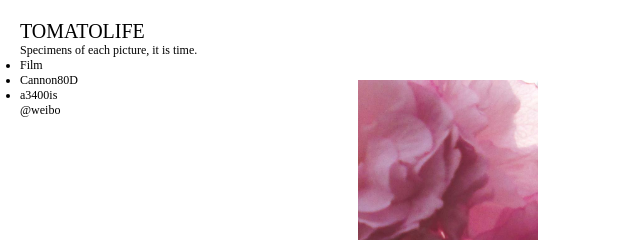
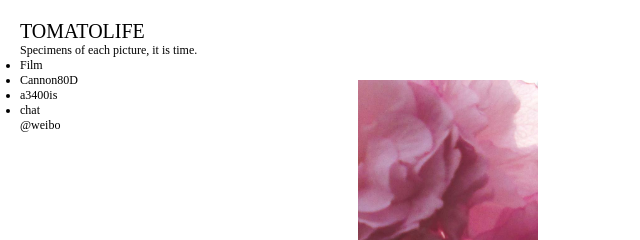
Before and after one commit to Zhouwangjie/Zhouwangjie.github.io, a plain HTML site: page index.html in a window 1280 px wide. Shown: the top 240 px of the page, 0-640 px from the left. Drawn offline with Linux system fonts and the light colour scheme; a web font is replaced by a local one.

Commit message:
add chat link

```diff
--- a/index.html
+++ b/index.html
@@ -20,6 +20,7 @@
                 <a href="Film.html"><li>Film</li></a>
                 <a href="cannon80d.html"><li>Cannon80D</li></a>
                 <a href="a3400is.html"><li>a3400is</li></a>
+                <a href="chat.html"><li>chat</li></a>
 <!--                <li>iPhone</li>-->
                 <a href="https://weibo.com/u/6696873650" target="_blank">@weibo</a>
             </ul>
```
